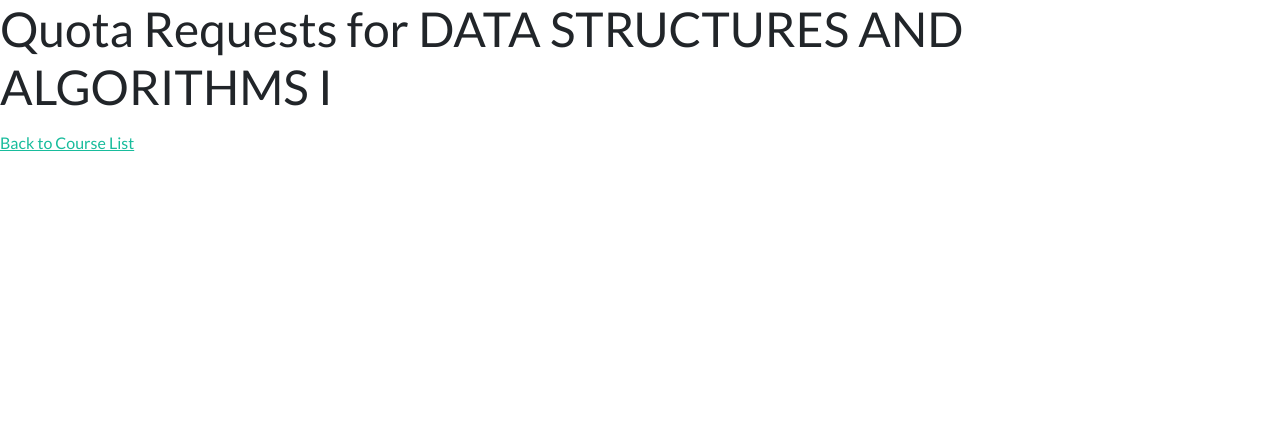
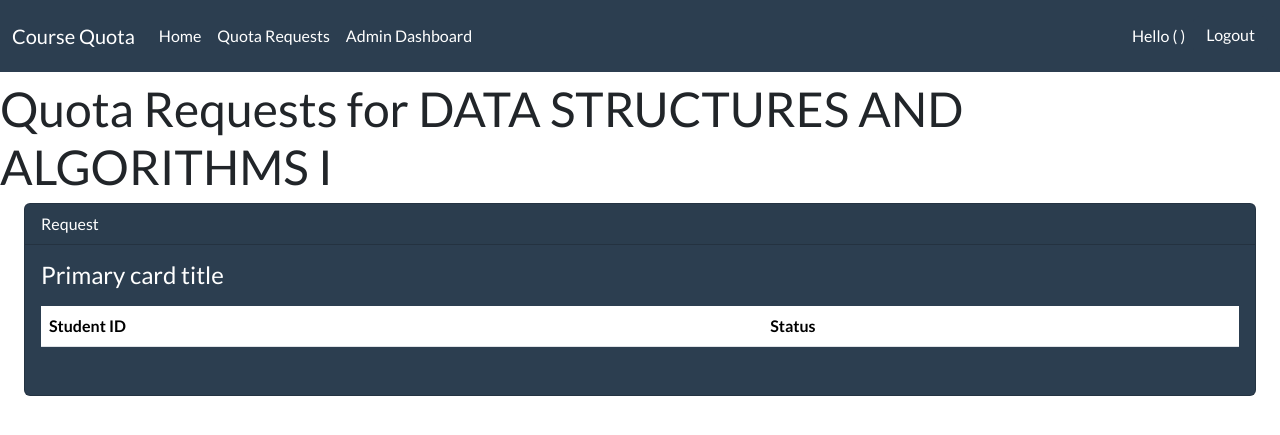
Before and after one commit to 6510615112/cn331-as2, a Django app: a page that uses course_quota/courses/templates/courses/course_quota_requests.html in a window 1280 px wide. Shown: the top 435 px of the page. Run offline with Django 5.2, Linux system fonts and the light colour scheme; a user stored in the database is signed in; data comes from the database, SQL or seed files in the repository; lists and menus that the app fills with data are empty; some libraries are stand-ins or nearby versions.

Commit message:
fine detail

```diff
--- a/course_quota/courses/templates/courses/admin_dashboard.html
+++ b/course_quota/courses/templates/courses/admin_dashboard.html
@@ -14,7 +14,7 @@
               <div class="collapse navbar-collapse" id="navbarColor01">
                 <ul class="navbar-nav me-auto">
                   <li class="nav-item">
-                    <a class="nav-link active" href="{% url 'home' %}">Home
+                    <a class="nav-link" href="{% url 'home' %}">Home
                       <span class="visually-hidden">(current)</span>
                     </a>
                   </li>
@@ -34,7 +34,7 @@
                     <a class="nav-link" href="{% url 'quota_requests_list' %}">Quota Requests</a>
                   </li>
                   <li class="nav-item">
-                    <a class="nav-link" href="{% url 'admin_dashboard' %}">Admin Dashboard</a>
+                    <a class="nav-link active" href="{% url 'admin_dashboard' %}">Admin Dashboard</a>
                   </li>
                 {% endif %}
                 </ul>
--- a/course_quota/courses/templates/courses/course_quota_requests.html
+++ b/course_quota/courses/templates/courses/course_quota_requests.html
@@ -2,23 +2,108 @@
 <!DOCTYPE html>
 <html>
 <head>
-    <title>Quota Requests for {{ course.name }}</title>
-    <link href="{% static 'css/bootstrap.min.css' %}" rel ="stylesheet">
-
-<body>
+    <title>Quota Requests</title>
+    <link href="{% static 'bootstrap.min.css' %}" rel ="stylesheet">
+    <body>
+        <nav class="navbar navbar-expand-lg bg-primary" data-bs-theme="dark">
+            <div class="container-fluid">
+              <a class="navbar-brand" href="#">Course Quota</a>
+              <button class="navbar-toggler" type="button" data-bs-toggle="collapse" data-bs-target="#navbarColor01" aria-controls="navbarColor01" aria-expanded="false" aria-label="Toggle navigation">
+                <span class="navbar-toggler-icon"></span>
+              </button>
+              <div class="collapse navbar-collapse" id="navbarColor01">
+                <ul class="navbar-nav me-auto">
+                  <li class="nav-item">
+                    <a class="nav-link" href="{% url 'home' %}">Home
+                      <span class="visually-hidden">(current)</span>
+                    </a>
+                  </li>
+                  {% if not user.is_staff%}
+                  <li class="nav-item">
+                    <a class="nav-link" href="{% url 'course_list' %}">Course List</a>
+                  </li>
+                  <li class="nav-item">
+                    <a class="nav-link" href="{% url 'my_quota_requests' %}">My Request</a>
+                  </li>
+                  <li class="nav-item">
+                    <a class="nav-link" href="{% url 'my_enrolled_courses' %}">My Course</a>
+                  </li>
+                  {% endif %}
+                  {% if user.is_staff %}
+                  <li class="nav-item">
+                    <a class="nav-link" href="{% url 'quota_requests_list' %}">Quota Requests</a>
+                  </li>
+                  <li class="nav-item">
+                    <a class="nav-link" href="{% url 'admin_dashboard' %}">Admin Dashboard</a>
+                  </li>
+                {% endif %}
+                </ul>
+                {% if user.is_authenticated%}
+                <ul class="navbar-nav">
+                    <li class="nav-item">
+                        <a class="nav-link">Hello ({{ user.first_name }} {{ user.last_name }})</a>
+                    </li>
+                    <li class="nav-item">
+                        <form method="post" action="{% url 'logout' %}">
+                            {% csrf_token %}
+                            <button type="submit" class="btn btn-primary">Logout</button>
+                        </form>
+                    </li>
+                </ul>
+                {%else%}
+                <ul class="navbar-nav">
+                    <li class="nav-item">
+                        <a class="nav-link" href="login">Login</a>
+                    </li>
+                    <li class="nav-item">
+                        <a class="nav-link"href="register">Signup</a>
+                    </li>
+                </ul>
+                {% endif%}
+              </div>
+            </div>
+          </nav>
+    <h1></h1>
     <h1>Quota Requests for {{ course.name }}</h1>
-    <ul>
-        {% for request in requests %}
-            <li>{{ request.student.username }} -
-                {% if request.is_approved %}
-                    Approved
+    <div class="container.fluid">
+        <div class='row'>
+            <div class="col-12">
+                {% if request %}
+                <div class="card text-white bg-primary ms-4 me-4 mb-4">
+                    <div class="card-header">Request</div>
+                    <div class="card-body">
+                      <h4 class="card-title">Primary card title</h4>
+                      <p class="card-text">
+                        <div class="table-responsive">
+                            <table class="table table-hover">
+                                <thead>
+                                  <tr>
+                                    <th scope="col">Student ID</th>
+                                    <th scope="col">Status</th>
+                                  </tr>
+                                </thead>
+                                <tbody>
+                                    {% for request in requests %}
+                                    <tr>
+                                        <td>{{request.student.username}}</td>
+                                        <td>{% if request.is_approved %}
+                                            Approved
+                                        {% else %}
+                                            Pending
+                                        {% endif %}</td>
+                                    </tr>
+                                    {% endfor %}
+                                </tbody>
+                              </table>
+                        </div>
+                      </p>
+                    </div>
+                  </div>
                 {% else %}
-                    Pending
-                {% endif %}
-            </li>
-        {% endfor %}
-    </ul>
-    <a href="{% url 'course_list' %}">Back to Course List</a>
+                <h5 class="alert alert-primary ms-4 me-4">No Course Available</h5>
+                {%endif%}
+        </div>
+    </div>
 </body>
 </head>
 </html>
--- a/course_quota/courses/templates/courses/home.html
+++ b/course_quota/courses/templates/courses/home.html
@@ -65,6 +65,7 @@
         </div>
       </nav>
     <script src="https://cdn.jsdelivr.net/npm/bootstrap@5.3.3/dist/js/bootstrap.bundle.min.js"></script>
-</body>
+    <h1>Welcome, {{ user.first_name }} {{user.last_name}} {{ user.username }}!</h1>
+  </body>
 </head>
 </html>
```
Also changed, not shown: course_quota/courses/templates/courses/quota_requests_list.html (+3 -5 lines).
